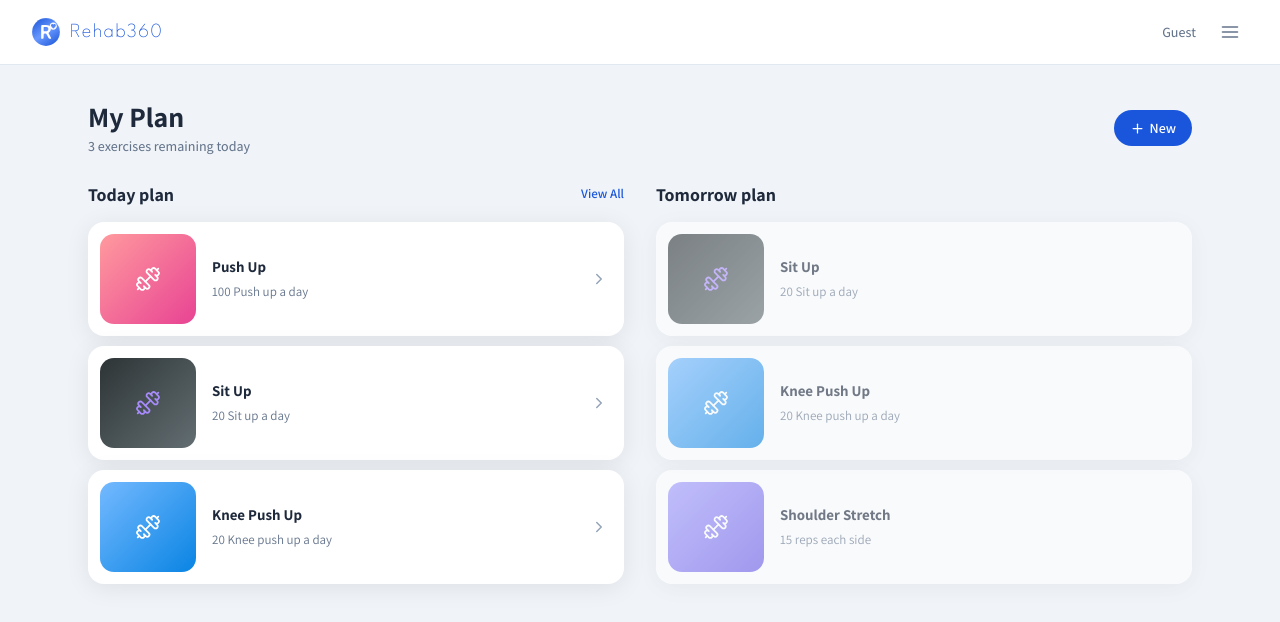
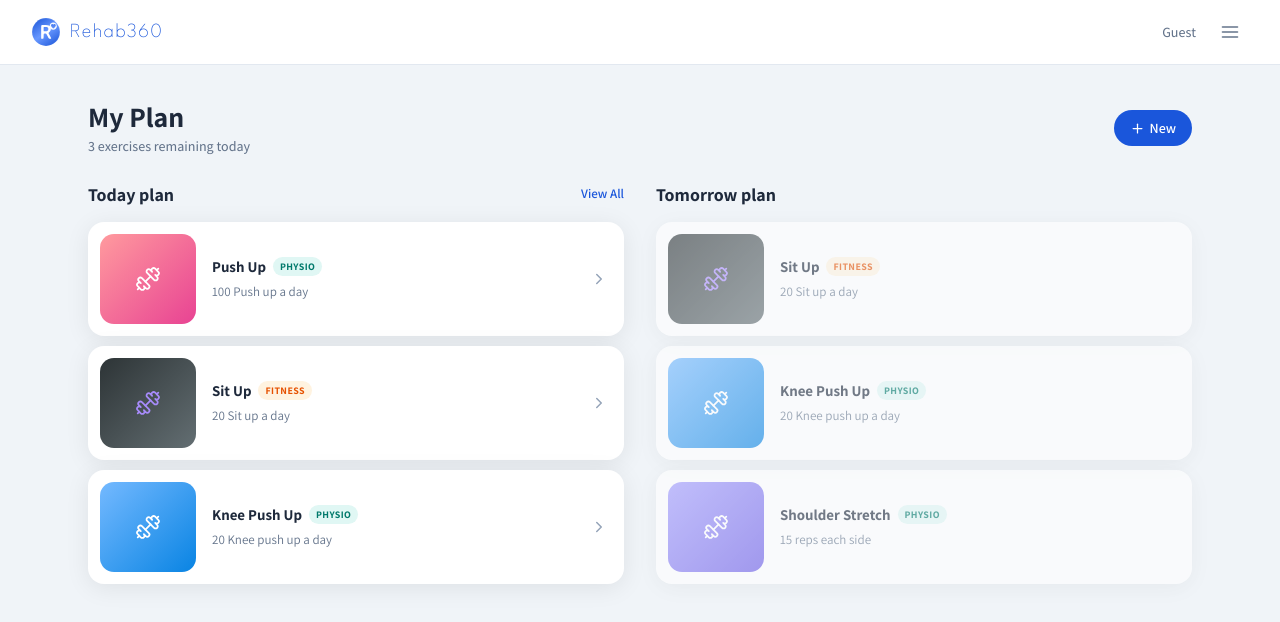
Before and after one commit to shanimic/Rehab360, a React (Vite) app in the folder client/: page /patient/my-plan in a window 1280 px wide. Shown: the top 622 px of the page. Built offline with nearby package versions, Linux system fonts and the light colour scheme.

Commit message:
feat: enhance exercise cards with plan badges and update styles (#71)
* feat: enhance exercise cards with plan badges and update styles

* refactor: remove unused onUpdateTime prop from DayCard component

* feat: add time of day selection to DayCard component

```diff
--- a/client/src/pages/patient/MyPlan.css
+++ b/client/src/pages/patient/MyPlan.css
@@ -350,6 +350,35 @@
   color: var(--color-text-secondary);
 }
 
+/* Top row: name + badge */
+.mp-card__top-row {
+  display: flex;
+  align-items: center;
+  gap: 7px;
+  flex-wrap: wrap;
+}
+
+/* Plan badge */
+.mp-card__badge {
+  flex-shrink: 0;
+  font-size: 10px;
+  font-weight: 700;
+  letter-spacing: 0.4px;
+  padding: 2px 7px;
+  border-radius: 20px;
+  text-transform: uppercase;
+}
+
+.mp-card__badge--physio {
+  background: #e0f7f4;
+  color: #00796b;
+}
+
+.mp-card__badge--fitness {
+  background: #fff3e0;
+  color: #e65100;
+}
+
 /* Arrow icon */
 .mp-card__arrow {
   flex-shrink: 0;
--- a/client/src/pages/patient/MyPlan.tsx
+++ b/client/src/pages/patient/MyPlan.tsx
@@ -158,7 +158,12 @@ function ExerciseCard({
           : <Dumbbell size={26} color={iconColor} strokeWidth={1.6} />}
       </div>
       <div className="mp-card__info">
-        <span className="mp-card__name">{exercise.name}</span>
+        <div className="mp-card__top-row">
+          <span className="mp-card__name">{exercise.name}</span>
+          <span className={`mp-card__badge mp-card__badge--${exercise.plan === 'Treatment Plan' ? 'physio' : 'fitness'}`}>
+            {exercise.plan === 'Treatment Plan' ? 'Physio' : 'Fitness'}
+          </span>
+        </div>
         <span className="mp-card__desc">{exercise.desc}</span>
       </div>
       {!completed && <ChevronRight size={18} className="mp-card__arrow" />}
@@ -206,7 +211,7 @@ export default function MyPlan() {
             </span>
           </div>
           <div className="mp-title-actions">
-            <button className="mp-new-btn" type="button">
+            <button className="mp-new-btn" type="button" onClick={() => navigate('/patient/schedule-exercise')}>
               <Plus size={15} />
               New
             </button>
@@ -262,7 +267,12 @@ export default function MyPlan() {
                     <Dumbbell size={26} color={ex.thumb.iconColor} strokeWidth={1.6} />
                   </div>
                   <div className="mp-card__info">
-                    <span className="mp-card__name">{ex.name}</span>
+                    <div className="mp-card__top-row">
+                      <span className="mp-card__name">{ex.name}</span>
+                      <span className={`mp-card__badge mp-card__badge--${ex.plan === 'Treatment Plan' ? 'physio' : 'fitness'}`}>
+                        {ex.plan === 'Treatment Plan' ? 'Physio' : 'Fitness'}
+                      </span>
+                    </div>
                     <span className="mp-card__desc">{ex.desc}</span>
                   </div>
                 </button>
--- a/client/src/pages/patient/schedule-exercise/ExerciseSchedule.tsx
+++ b/client/src/pages/patient/schedule-exercise/ExerciseSchedule.tsx
@@ -102,7 +102,7 @@ export default function ExerciseSchedule() {
 
   // dayIndex (0–6) → array of scheduled exercises
   const [schedule, setSchedule] = useState<Record<number, ScheduledExercise[]>>({})
-  const [remindersEnabled, setRemindersEnabled] = useState(false)
+  const [remindersEnabled, setRemindersEnabled] = useState(true)
   const [pickerDay, setPickerDay] = useState<number | null>(null)
   const [pickerSelected, setPickerSelected] = useState<Set<number>>(new Set())
   const [showValidation, setShowValidation] = useState(false)
@@ -309,7 +309,7 @@ export default function ExerciseSchedule() {
                       <span
                         className={`es-modal__badge${ex.plan === 'Treatment Plan' ? ' es-modal__badge--treatment' : ' es-modal__badge--training'}`}
                       >
-                        {ex.plan === 'Treatment Plan' ? 'Treatment' : 'Training'}
+                        {ex.plan === 'Treatment Plan' ? 'Physio' : 'Fitness'}
                       </span>
                     </label>
                   </li>
--- a/client/src/pages/patient/schedule-exercise/components/DayCard.tsx
+++ b/client/src/pages/patient/schedule-exercise/components/DayCard.tsx
@@ -94,7 +94,7 @@ export default function DayCard({
                   </div>
                 </div>
 
-                {/* Time of day */}
+                {/* Time of Day */}
                 <div className="es-ex-row__setting">
                   <span className="es-ex-row__setting-label">Time</span>
                   <div className="es-pill-group" role="group" aria-label="Time of day">
@@ -102,9 +102,10 @@ export default function DayCard({
                       <button
                         key={t}
                         type="button"
-                        className={`es-pill es-pill--wide${entry.timeOfDay === t ? ' es-pill--active' : ''}`}
+                        className={`es-pill${entry.timeOfDay === t ? ' es-pill--active' : ''}`}
                         onClick={() => onUpdateTime(entry.exerciseId, t)}
                         aria-pressed={entry.timeOfDay === t}
+                        aria-label={t}
                       >
                         {t}
                       </button>
--- a/client/src/pages/patient/schedule-exercise/components/ExerciseCard.tsx
+++ b/client/src/pages/patient/schedule-exercise/components/ExerciseCard.tsx
@@ -23,7 +23,7 @@ export default function ExerciseCard({ exercise }: ExerciseCardProps) {
         <span
           className={`es-pool-card__badge${isTreatment ? ' es-pool-card__badge--treatment' : ' es-pool-card__badge--training'}`}
         >
-          {isTreatment ? 'Treatment' : 'Training'}
+          {isTreatment ? 'Physio' : 'Fitness'}
         </span>
         <span className="es-pool-card__desc">{exercise.desc}</span>
       </div>
```
